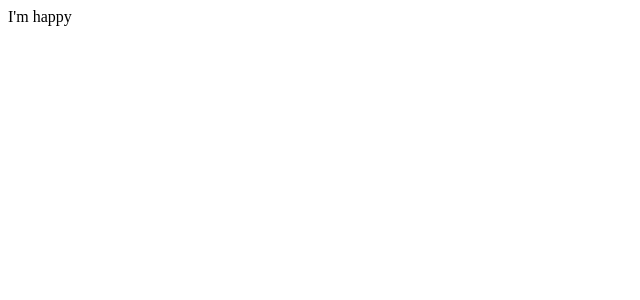
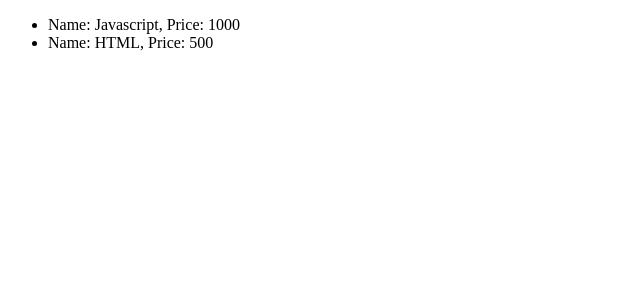
Before and after one commit to DuyPhatpeo/Reactjs, a React (Vite) app in the folder reactLearning/: page / in a window 1280 px wide. Shown: the top 300 px of the page, without its empty margins (0-640 px from the left). Built offline with nearby package versions, Linux system fonts and the light colour scheme.

Commit message:
Toán tử 3 ngôi trong vòng lặp

```diff
--- a/reactLearning/src/App.jsx
+++ b/reactLearning/src/App.jsx
@@ -1,11 +1,12 @@
 import React from "react";
-import Happy from "./components/Happy";
-import NotHappy from "./components/NotHappy";
+import Courses from "./components/Course";
 
 function App() {
-  const isHappy = true;
-
-  return <div>{isHappy ? <Happy /> : <NotHappy />}</div>;
+  return (
+    <>
+      <Courses />
+    </>
+  );
 }
 
 export default App;
--- a/reactLearning/src/components/Course.jsx
+++ b/reactLearning/src/components/Course.jsx
@@ -1,15 +1,27 @@
 export default function Courses() {
-  const courses = ["Javascrip", "HTML", "CSS"];
+  const courses = [
+    { name: "Javascript", price: "1000" },
+    { name: "HTML", price: "500" },
+    { name: "CSS", price: "200" },
+  ];
 
-  const renderUi = () => {
-    return (
+  return (
+    <div>
       <ul>
-        {courses.map((courses, index) => {
-          return <li key={index}>{courses}</li>;
+        {courses.map((course, index) => {
+          return (
+            <>
+              {course.price >= 500 ? (
+                <li key={index}>
+                  Name: {course.name}, Price: {course.price}
+                </li>
+              ) : (
+                ""
+              )}
+            </>
+          );
         })}
       </ul>
-    );
-  };
-
-  return renderUi();
+    </div>
+  );
 }
```
